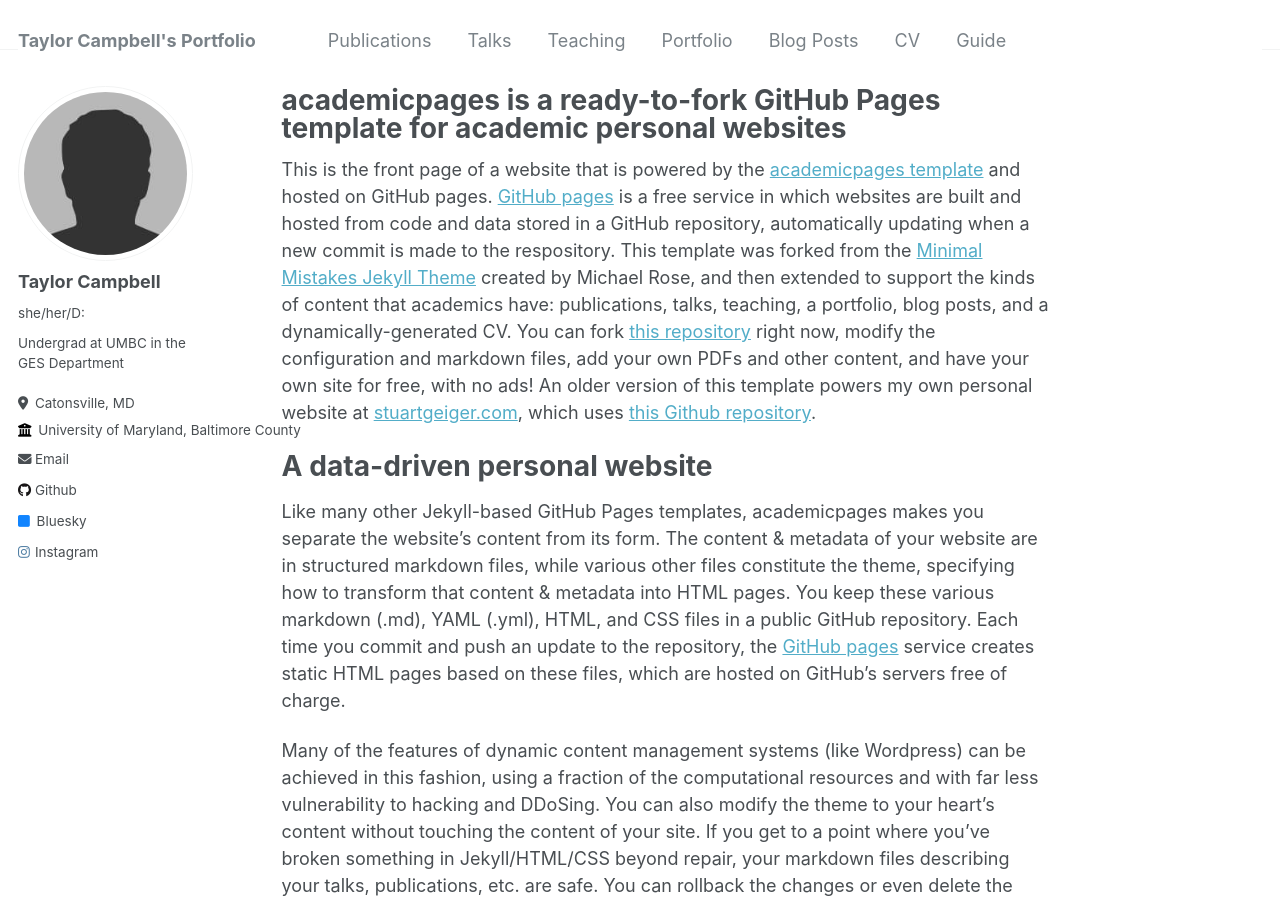
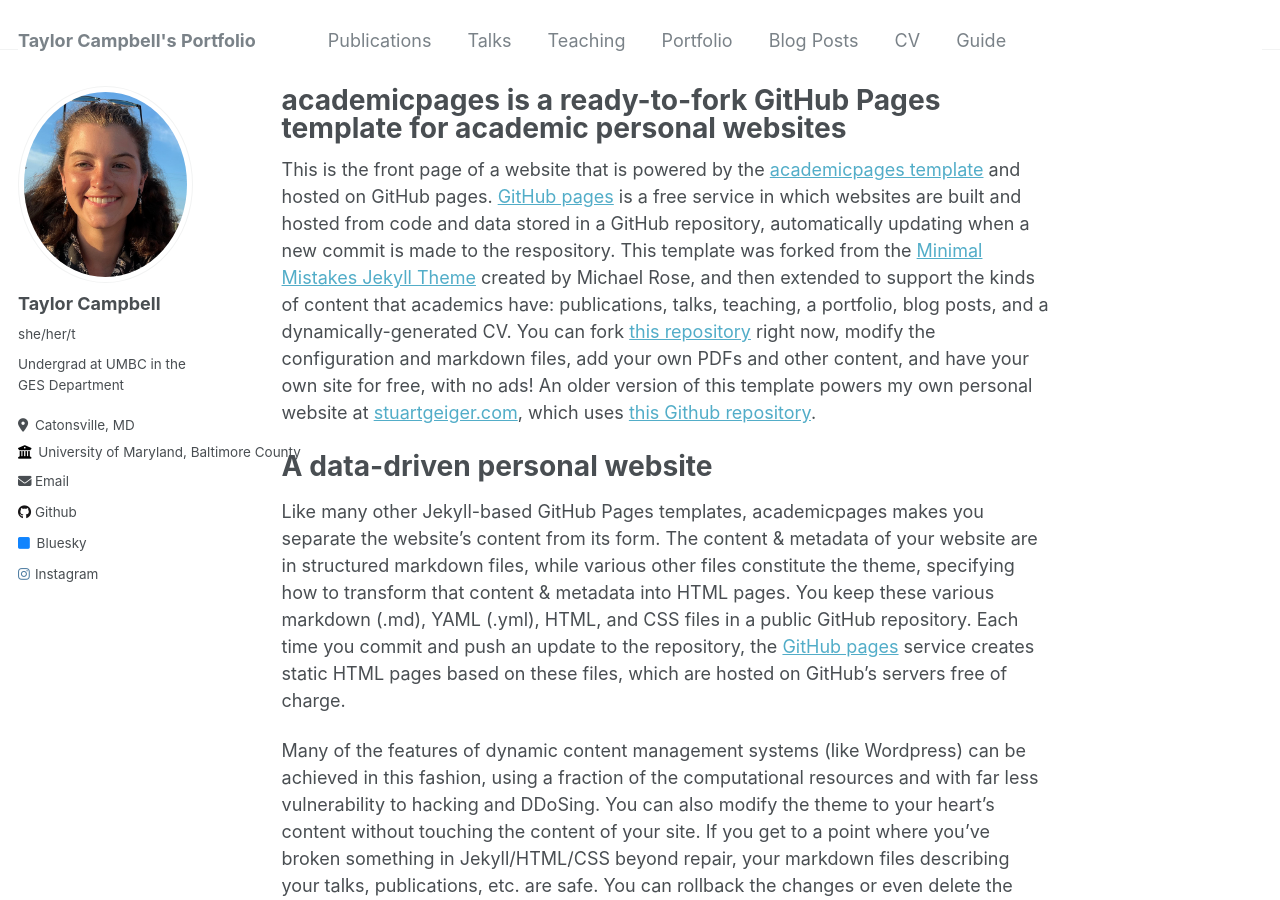
Before and after one commit to taylorc4/taylorc4.github.io, a Jekyll site: the page built from _pages/about.md, in a window 1280 px wide and 900 px high. Built offline with Jekyll 4.4.1, drawn with Linux system fonts in a browser that asks for light colours.

Commit message:
Update _config.yml

```diff
--- a/_config.yml
+++ b/_config.yml
@@ -21,9 +21,9 @@
 #               Additional customization can be done by editing /_includes/author-profile.html
 author:
   # Biographic information
-  avatar           : "bio-photo.jpg"
+  avatar           : "taylor.PNG"
   name             : "Taylor Campbell"
-  pronouns         : "she/her/D:"
+  pronouns         : "she/her/t"
   bio              : "Undergrad at UMBC in the GES Department"
   location         : "Catonsville, MD"
   employer         : "University of Maryland, Baltimore County"
```
